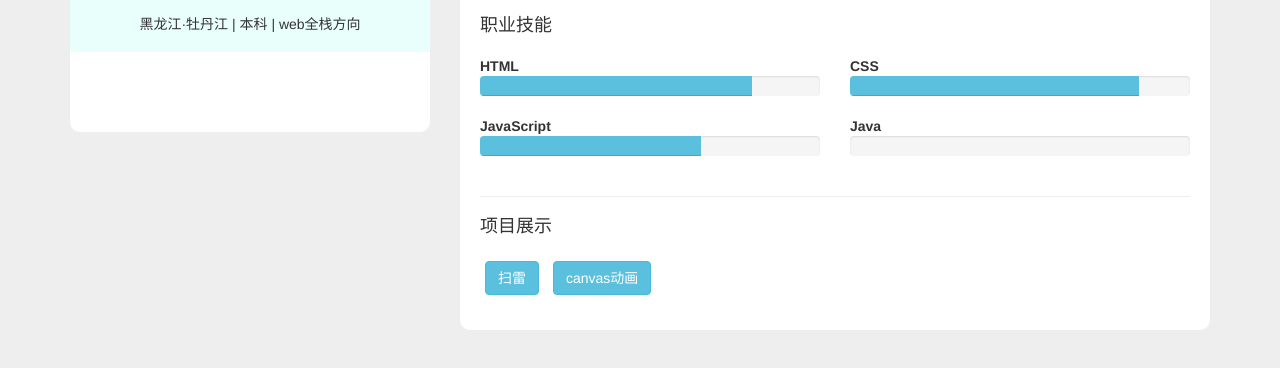
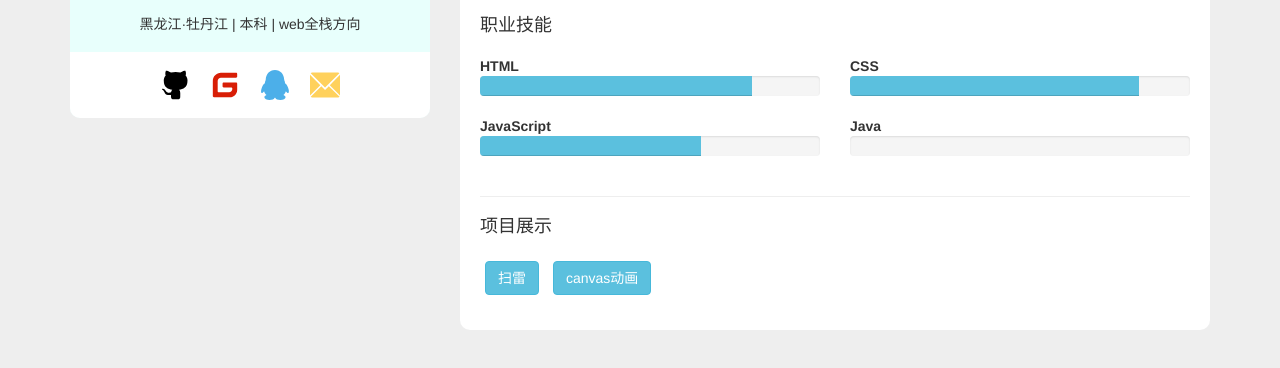
Before and after one commit to junbo-wang/junbo_wang.github.io, a plain HTML site: page index.html in a window 1280 px wide. Shown: the part 250-618 px from the top of the page. Drawn offline with Linux system fonts and the light colour scheme.

Commit message:
联系方式

```diff
--- a/index.html
+++ b/index.html
@@ -23,7 +23,33 @@
                     <span>本科</span>
                     <span>web全栈方向</span>
                 </h5>
-                <div class="tellMe"></div>
+                <div class="tellMe">
+                    <!--github-->
+                    <a href="https://github.com/junbo-wang" title="https://github.com/junbo-wang" target="_blank">
+                        <svg style="vertical-align: middle;fill: currentColor;overflow: hidden;" viewBox="0 0 1024 1024" version="1.1" xmlns="http://www.w3.org/2000/svg">
+                            <path d="M465.981 1001.74a89.578 89.578 0 0 1-89.889-88.955l-0.356-63.666c-176.662 38.422-213.927-74.93-213.927-74.93-28.895-73.372-70.523-92.873-70.523-92.873-57.61-39.446 4.364-38.645 4.364-38.645 63.71 4.452 97.28 65.447 97.28 65.447 56.631 97.058 148.569 69.009 184.765 52.803 5.699-41.049 22.172-69.053 40.337-84.947-141.045-16.028-289.303-70.523-289.303-313.79 0-69.32 24.799-125.952 65.447-170.429-6.589-16.028-28.316-80.584 6.144-168.025 0 0 53.337-17.052 174.659 65.09a609.28 609.28 0 0 1 158.943-21.37c53.915 0.223 108.276 7.257 159.031 21.37C814.186 6.679 867.434 23.73 867.434 23.73c34.549 87.485 12.822 152.042 6.233 168.025 40.693 44.433 65.358 101.109 65.358 170.43 0 243.89-148.57 297.583-289.926 313.299 22.751 19.723 43.053 58.323 43.053 117.582 0 84.992-0.312 119.674-0.312 119.674a89.622 89.622 0 0 1-89.8 89H465.98z" fill="#000"></path>
+                        </svg>
+                    </a>
+                    <!--gitee-->
+                    <a href="https://gitee.com/junbo_wang" title="https://gitee.com/junbo_wang" target="_blank">
+                        <svg style="vertical-align: middle;fill: currentColor;overflow: hidden;" viewBox="0 0 1024 1024" version="1.1" xmlns="http://www.w3.org/2000/svg">
+                            <path d="M891 428.8H465.8c-20.4 0-37 16.5-37 37v92.4c0 20.4 16.5 37 37 37h258.9c20.4 0 37 16.6 37 37v18.4c0 61.3-49.7 110.9-110.9 110.9H299.4c-20.4 0-37-16.6-37-37V373.2c0-61.3 49.7-110.9 110.9-110.9h517.6c20.4 0 37-16.5 37-37l0.1-92.3c0-20.4-16.5-37-37-37H373.3C220.2 96 96 220.2 96 373.3V891c0 20.4 16.6 37 37 37h545.4C816.2 928 928 816.3 928 678.4V465.8c0-20.4-16.6-37-37-37z" fill="#d81e06"></path>
+                        </svg>
+                    </a>
+                    <!--QQ-->
+                    <a href="http://wpa.qq.com/msgrd?v=3&uin=507669572&site=qq&menu=yes" title="507669572" target="_blank">
+                        <svg style="vertical-align: middle;fill: currentColor;overflow: hidden;" viewBox="0 0 1024 1024" version="1.1" xmlns="http://www.w3.org/2000/svg">
+                            <path d="M68.399765 590.615655c-37.073602 90.765025-43.465533 176.418105-14.062849 191.757941 20.45478 11.505876 53.692423-14.061849 84.374094-60.084355 11.504876 51.135451 42.186547 95.87897 84.373094 132.952572-44.743519 16.619821-74.146204 44.743519-74.146204 75.42519 0 51.135451 79.259149 93.321998 176.418105 93.321997 88.208052 0 161.07627-33.237643 175.138119-77.982162h20.45478C535.009753 990.751357 607.87897 1023.989 696.087023 1023.989c98.436943 0 176.418105-40.908561 176.418104-93.321997 0-30.68167-29.402684-58.806368-74.146203-75.42519 42.186547-37.073602 72.868217-81.817121 84.374094-132.952572 30.68067 46.022506 62.640327 71.589231 84.373093 60.084355 30.68167-15.339835 24.289739-102.270901-14.061849-191.757941-29.403684-70.311245-69.033258-122.725682-99.714929-134.230558 0-3.835959 1.278986-8.949904 1.278987-14.062849 0-26.845712-7.669918-52.413437-20.454781-72.868217v-5.112945c0-12.783863-2.555973-24.289739-7.669917-34.516629C818.813704 145.736434 701.200968 0 510.722014 0 320.24206 0 202.630323 145.736434 194.959406 329.824457c-5.112945 10.22689-7.669918 21.732767-7.669918 34.516629v5.112945c-12.783863 20.45478-20.45478 46.022506-20.45478 72.869217v14.061849c-28.123698 11.504876-69.032258 62.640327-98.434943 134.230558z" fill="#4CAFE9"></path>
+                        </svg>
+                    </a>
+                    <!--邮箱-->
+                    <a href="mailto:13359889498@163.com" title="13359889498@163.com" target="_blank">
+                        <svg style="vertical-align: middle;fill: currentColor;overflow: hidden;" viewBox="0 0 1224 1024" version="1.1" xmlns="http://www.w3.org/2000/svg">
+                            <path d="M614.4 716.8L460.8 563.2 30.72 993.28c10.24 20.48 30.72 30.72 61.44 30.72h1054.72c30.72 0 40.96-10.24 61.44-30.72L768 563.2 614.4 716.8z" fill="#ffd15c"></path>
+                            <path d="M1198.08 30.72c-10.24-20.48-30.72-30.72-61.44-30.72H92.16C61.44 0 40.96 10.24 30.72 30.72L614.4 614.4 1198.08 30.72zM0 92.16v849.92l419.84-419.84zM808.96 522.24L1228.8 942.08V92.16z" fill="#ffd15c"></path>
+                        </svg>
+                    </a>
+                </div>
             </div>
         </div>
         <div class="col-xs-12 col-sm-12 col-md-8 col-lg-8">
--- a/index/index.css
+++ b/index/index.css
@@ -8,6 +8,17 @@ h4,h5,h6{
 }
 h1,h2,h3,h4,h5,h6,span{
   cursor: default;
+}
+svg{
+  width: 30px;
+  height: 30px;
+  margin: 8px;
+}
+a:link,a:visited,a:hover,a:active{
+  text-decoration: none;
+}
+a:hover{
+  opacity: 0.8;
 }
 /* 框架样式 */
 div.selfPart{
@@ -48,8 +59,9 @@ div.selfPart>h5>span+span::before{
 }
 div.tellMe{
   width: 100%;
-  height: 80px;
   background-color: #fff;
+  text-align: center;
+  padding: 10px;
 }
 /* 右侧内容样式 */
 .span_key,.span_value{
```
